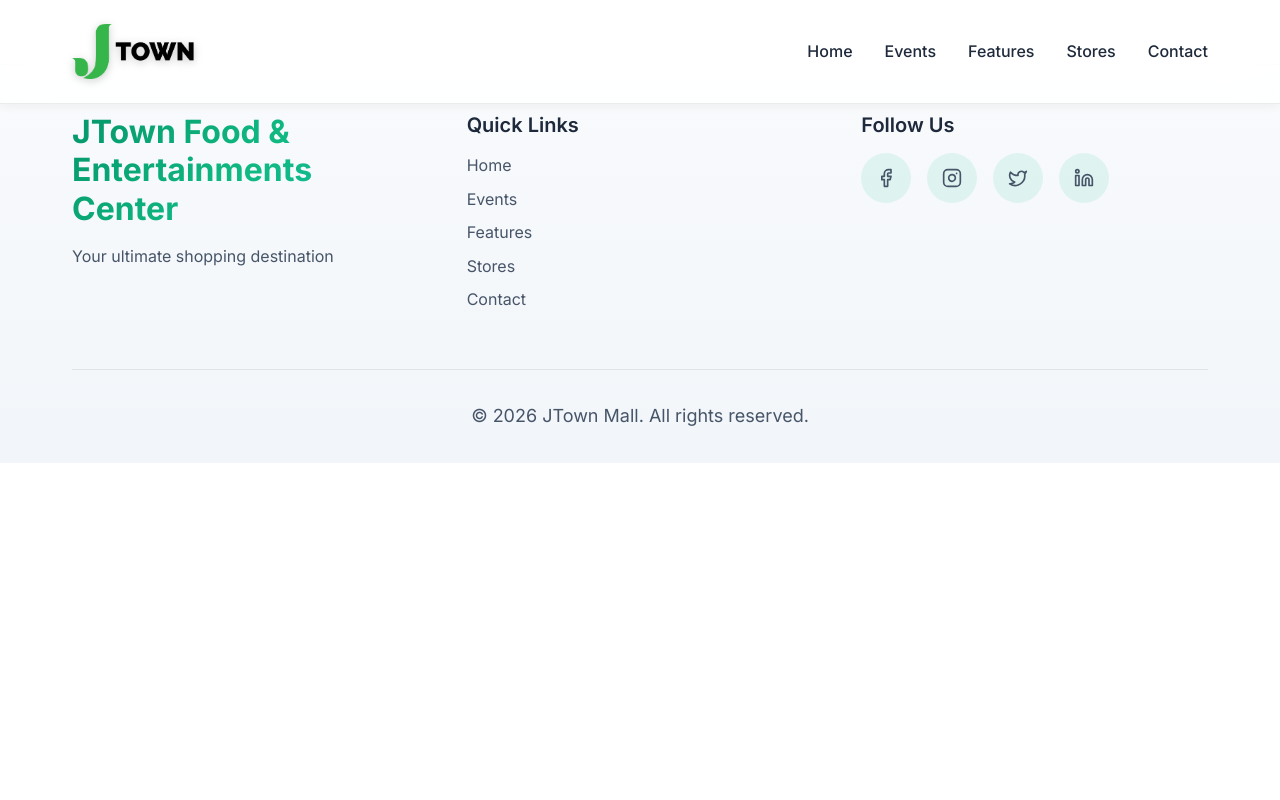
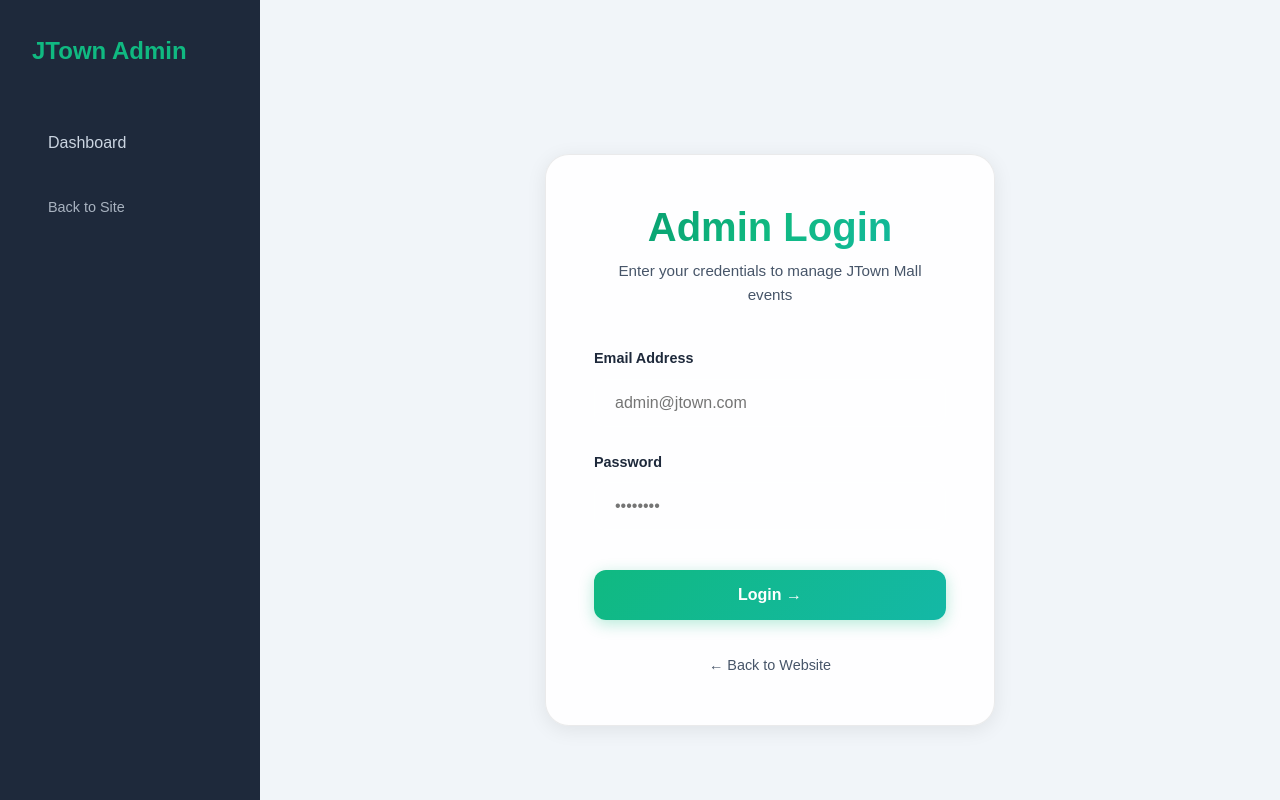
Before and after one commit to RizqonAlifXavier/jtown, a Vue app: page /login in a window 1280 px wide. Built offline with nearby package versions, Linux system fonts and the light colour scheme; the HTML template or start-up script is replaced by a standard one.

Commit message:
adding login logic to admin

```diff
--- a/src/router.js
+++ b/src/router.js
@@ -2,6 +2,8 @@ import { createRouter, createWebHistory } from 'vue-router'
 import Home from './views/Home.vue'
 import EventDetail from './views/EventDetail.vue'
 import AdminDashboard from './views/AdminDashboard.vue'
+import Login from './views/Login.vue'
+import { authService } from './services/authService'
 
 const routes = [
   {
@@ -18,10 +20,16 @@ const routes = [
     meta: { layout: 'MainLayout' }
   },
   {
+    path: '/login',
+    name: 'Login',
+    component: Login,
+    meta: { layout: 'AdminLayout' } // Use same clean layout or none
+  },
+  {
     path: '/admin',
     name: 'AdminDashboard',
     component: AdminDashboard,
-    meta: { layout: 'AdminLayout' }
+    meta: { layout: 'AdminLayout', requiresAuth: true }
   }
 ]
 
@@ -37,4 +45,18 @@ const router = createRouter({
   }
 })
 
+// Navigation Guard
+router.beforeEach(async (to, from, next) => {
+  if (to.meta.requiresAuth) {
+    const session = await authService.getSession();
+    if (!session) {
+      next('/login');
+    } else {
+      next();
+    }
+  } else {
+    next();
+  }
+});
+
 export default router
--- /dev/null
+++ b/src/services/authService.js
@@ -0,0 +1,29 @@
+import { supabase } from './supabaseClient';
+
+export const authService = {
+  async login(email, password) {
+    const { data, error } = await supabase.auth.signInWithPassword({
+      email,
+      password,
+    });
+    if (error) throw error;
+    return data;
+  },
+
+  async logout() {
+    const { error } = await supabase.auth.signOut();
+    if (error) throw error;
+  },
+
+  async getSession() {
+    const { data: { session }, error } = await supabase.auth.getSession();
+    if (error) return null;
+    return session;
+  },
+
+  onAuthStateChange(callback) {
+    return supabase.auth.onAuthStateChange((event, session) => {
+      callback(event, session);
+    });
+  }
+};
--- a/src/views/AdminDashboard.vue
+++ b/src/views/AdminDashboard.vue
@@ -1,6 +1,10 @@
 <script setup>
 import { ref, onMounted, reactive, computed } from 'vue';
 import { eventService } from '../services/eventService';
+import { authService } from '../services/authService';
+import { useRouter } from 'vue-router';
+
+const router = useRouter();
 
 const events = ref([]);
 const isModalOpen = ref(false);
@@ -120,6 +124,15 @@ const handleReset = async () => {
     }
   }
 };
+
+const handleLogout = async () => {
+  try {
+    await authService.logout();
+    router.push('/login');
+  } catch (error) {
+    alert('Error logging out: ' + error.message);
+  }
+};
 </script>
 
 <template>
@@ -129,6 +142,7 @@ const handleReset = async () => {
       <div class="header-actions">
         <button @click="openAddModal" class="btn btn-primary">Add New Event</button>
         <button @click="handleReset" class="btn btn-secondary">Reset to Default</button>
+        <button @click="handleLogout" class="btn btn-outline">Logout</button>
       </div>
     </header>
 
@@ -286,6 +300,18 @@ const handleReset = async () => {
 .btn-secondary {
   background-color: #e2e8f0;
   color: #475569;
+}
+
+.btn-outline {
+  background-color: transparent;
+  border: 1px solid #e2e8f0;
+  color: #64748b;
+}
+
+.btn-outline:hover {
+  background-color: #f8fafc;
+  color: #ef4444;
+  border-color: #ef4444;
 }
 
 .stats-grid {
--- /dev/null
+++ b/src/views/Login.vue
@@ -0,0 +1,193 @@
+<script setup>
+import { ref } from 'vue';
+import { useRouter } from 'vue-router';
+import { authService } from '../services/authService';
+
+const router = useRouter();
+const email = ref('');
+const password = ref('');
+const errorMsg = ref('');
+const isLoading = ref(false);
+
+const handleLogin = async () => {
+  errorMsg.value = '';
+  isLoading.value = true;
+  try {
+    await authService.login(email.value, password.value);
+    router.push('/admin');
+  } catch (error) {
+    errorMsg.value = error.message || 'Login failed. Please check your credentials.';
+  } finally {
+    isLoading.value = false;
+  }
+};
+</script>
+
+<template>
+  <div class="login-container">
+    <div class="login-card glass-card">
+      <div class="login-header">
+        <h1 class="text-gradient">Admin Login</h1>
+        <p>Enter your credentials to manage JTown Mall events</p>
+      </div>
+
+      <form @submit.prevent="handleLogin" class="login-form">
+        <div v-if="errorMsg" class="error-alert">
+          {{ errorMsg }}
+        </div>
+
+        <div class="form-group">
+          <label for="email">Email Address</label>
+          <input
+            v-model="email"
+            type="email"
+            id="email"
+            required
+            placeholder="admin@jtown.com"
+            :disabled="isLoading"
+          >
+        </div>
+
+        <div class="form-group">
+          <label for="password">Password</label>
+          <input
+            v-model="password"
+            type="password"
+            id="password"
+            required
+            placeholder="••••••••"
+            :disabled="isLoading"
+          >
+        </div>
+
+        <button type="submit" class="btn-login" :disabled="isLoading">
+          <span v-if="isLoading">Logging in...</span>
+          <span v-else>Login →</span>
+        </button>
+      </form>
+
+      <div class="login-footer">
+        <router-link to="/" class="back-link">← Back to Website</router-link>
+      </div>
+    </div>
+  </div>
+</template>
+
+<style scoped>
+.login-container {
+  min-height: 100vh;
+  display: flex;
+  align-items: center;
+  justify-content: center;
+  background: var(--dark);
+  padding: 2rem;
+}
+
+.login-card {
+  width: 100%;
+  max-width: 450px;
+  padding: 3rem;
+  border-radius: 24px;
+}
+
+.login-header {
+  text-align: center;
+  margin-bottom: 2.5rem;
+}
+
+.login-header h1 {
+  font-size: 2.5rem;
+  margin-bottom: 0.5rem;
+}
+
+.login-header p {
+  color: var(--color-text-secondary);
+  font-size: 0.95rem;
+}
+
+.login-form {
+  display: flex;
+  flex-direction: column;
+  gap: 1.5rem;
+}
+
+.form-group {
+  display: flex;
+  flex-direction: column;
+  gap: 0.5rem;
+}
+
+.form-group label {
+  font-weight: 600;
+  font-size: 0.9rem;
+  color: var(--color-text);
+}
+
+.form-group input {
+  padding: 0.875rem 1.25rem;
+  background: rgba(255, 255, 255, 0.05);
+  border: 1px solid rgba(255, 255, 255, 0.1);
+  border-radius: 12px;
+  color: white;
+  font-size: 1rem;
+  transition: all 0.3s ease;
+}
+
+.form-group input:focus {
+  outline: none;
+  border-color: var(--color-primary);
+  background: rgba(255, 255, 255, 0.08);
+  box-shadow: 0 0 0 4px rgba(16, 185, 129, 0.1);
+}
+
+.btn-login {
+  margin-top: 1rem;
+  padding: 1rem;
+  background: linear-gradient(135deg, var(--color-primary) 0%, var(--color-secondary) 100%);
+  border: none;
+  border-radius: 12px;
+  color: white;
+  font-weight: 700;
+  font-size: 1rem;
+  cursor: pointer;
+  transition: all 0.3s ease;
+  box-shadow: 0 4px 15px rgba(16, 185, 129, 0.3);
+}
+
+.btn-login:hover {
+  transform: translateY(-2px);
+  box-shadow: 0 8px 25px rgba(16, 185, 129, 0.4);
+}
+
+.btn-login:disabled {
+  opacity: 0.7;
+  cursor: not-allowed;
+  transform: none;
+}
+
+.error-alert {
+  padding: 1rem;
+  background: rgba(239, 68, 68, 0.1);
+  border: 1px solid rgba(239, 68, 68, 0.2);
+  border-radius: 12px;
+  color: #f87171;
+  font-size: 0.9rem;
+  text-align: center;
+}
+
+.login-footer {
+  margin-top: 2rem;
+  text-align: center;
+}
+
+.back-link {
+  color: var(--color-text-secondary);
+  text-decoration: none;
+  font-size: 0.9rem;
+  transition: color 0.3s;
+}
+
+.back-link:hover {
+  color: var(--color-primary);
+}
+</style>
```
